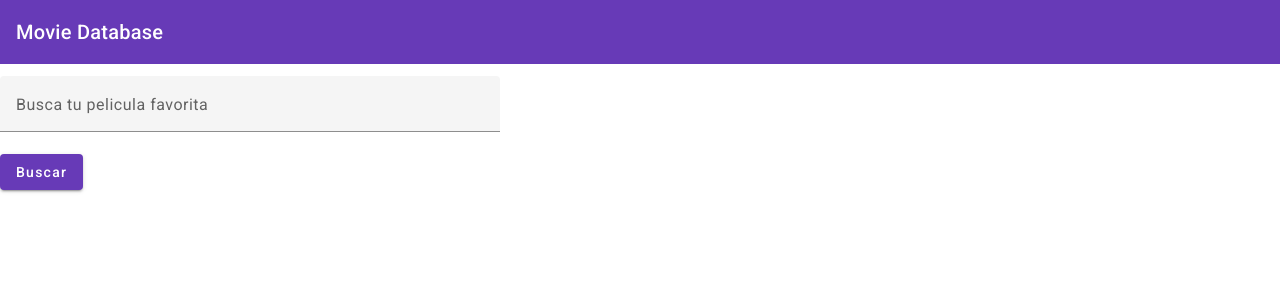
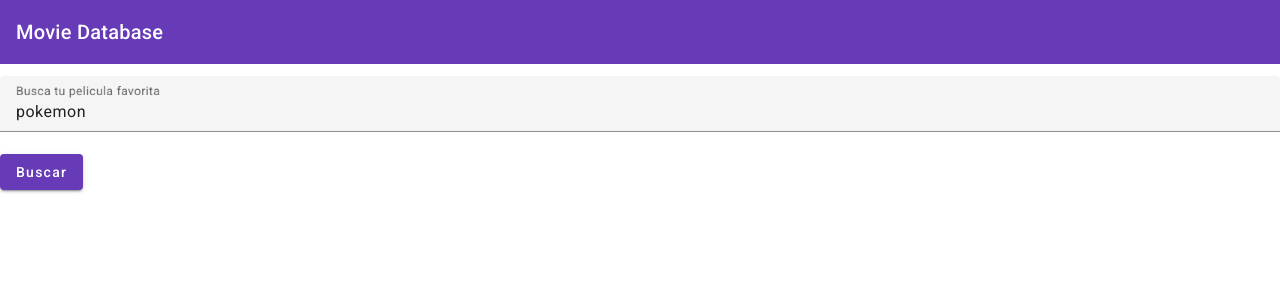
Before and after one commit to adriandevme/themoviedb-fullstack-demo, an Angular app in the folder client-web/: page /search in a window 1280 px wide. Shown: the top 300 px of the page. Built offline with nearby package versions, Linux system fonts and the light colour scheme.

Commit message:
implementado la funcionalidad basica de busqueda

```diff
--- a/client-web/src/app/components/search/search.component.html
+++ b/client-web/src/app/components/search/search.component.html
@@ -1,7 +1,22 @@
-<form class="example-form">
-  <mat-form-field class="example-full-width">
-    <mat-label>Busca tu pelicula favorita</mat-label>
-    <input matInput placeholder="Ejemplo: Jack Reacher" />
-  </mat-form-field>
-  <button mat-raised-button color="primary">Buscar</button>
-</form>
+<mat-form-field class="example-full-width">
+  <mat-label>Busca tu pelicula favorita</mat-label>
+  <input
+    matInput
+    [(ngModel)]="searchString"
+    type="text"
+    placeholder="Ejemplo: Jack Reacher"
+  />
+</mat-form-field>
+<button type="button" mat-raised-button color="primary" (click)="search()">
+  Buscar
+</button>
+
+<!-- Resultados de la busqueda -->
+
+<mat-list>
+  <mat-list-item *ngFor="let movie of movieSearchResult; let i = index">
+    <span matListItemTitle>{{ movie.title }}</span>
+    <span matListItemLine>{{ movie.releaseDate | date }}</span>
+    <span matListItemLine>{{ movie.voteAverage }}</span>
+  </mat-list-item>
+</mat-list>
--- a/client-web/src/app/components/search/search.component.ts
+++ b/client-web/src/app/components/search/search.component.ts
@@ -1,5 +1,6 @@
 import { Component } from '@angular/core';
 import { MoviePreview } from '../../models';
+import { MoviesService } from '../../services/movies.service';
 
 @Component({
   selector: 'app-search',
@@ -7,5 +8,36 @@ import { MoviePreview } from '../../models';
   styleUrls: ['./search.component.scss'],
 })
 export class SearchComponent {
-  searchResult?: MoviePreview[];
+  searchString: string = 'pokemon';
+  movieSearchResult?: MoviePreview[];
+
+  constructor(private moviesService: MoviesService) {}
+
+  search(): void {
+    console.log(this.searchString);
+    this.moviesService.search(this.searchString).subscribe({
+      next: (data) => {
+        console.log(data);
+        this.movieSearchResult = this.castPreview(data);
+      },
+      error: (e) => console.error(e),
+    });
+  }
+
+  castPreview(data: any): MoviePreview[] {
+    let result: MoviePreview[] = [];
+
+    data.forEach((element: any) => {
+      const preview: MoviePreview = {
+        id: element.id,
+        title: element.title,
+        posterPath: `https://image.tmdb.org/t/p/w500${element.poster_path}`,
+        releaseDate: new Date(element.release_date),
+        voteAverage: element.vote_average,
+      };
+      result.push(preview);
+    });
+
+    return result;
+  }
 }
--- a/client-web/src/app/models/MoviePreview.ts
+++ b/client-web/src/app/models/MoviePreview.ts
@@ -2,7 +2,7 @@ export class MoviePreview {
   id?: number;
   title?: string;
   posterPath?: string;
-  releaseDate?: string;
+  releaseDate?: Date;
   voteAverage?: number;
 }
 
--- a/client-web/src/app/services/movies.service.ts
+++ b/client-web/src/app/services/movies.service.ts
@@ -17,7 +17,7 @@ export class MoviesService {
   search(slug: string): Observable<MoviePreview[]> {
     return this.apiService
       .get(`/movie/search/${slug}`)
-      .pipe(map((data) => data.movies));
+      .pipe(map((data) => data.results));
   }
 
   //   add(slug, payload): Observable<Comment> {
```
Also changed, not shown: client-web/src/app/app.module.ts (+4 -6 lines).
